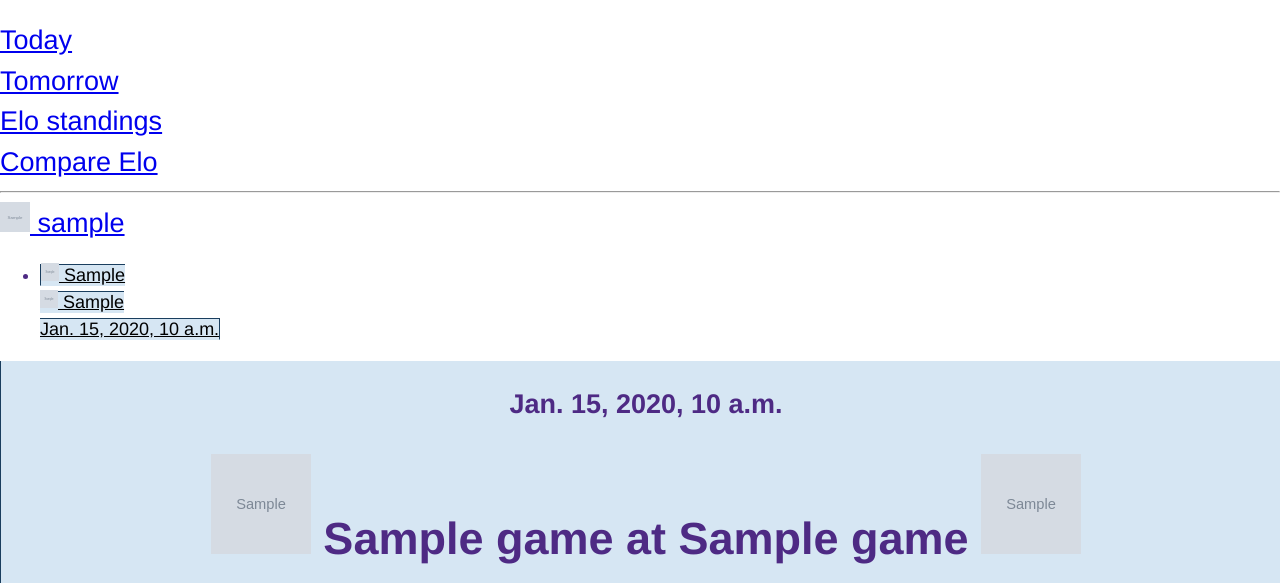
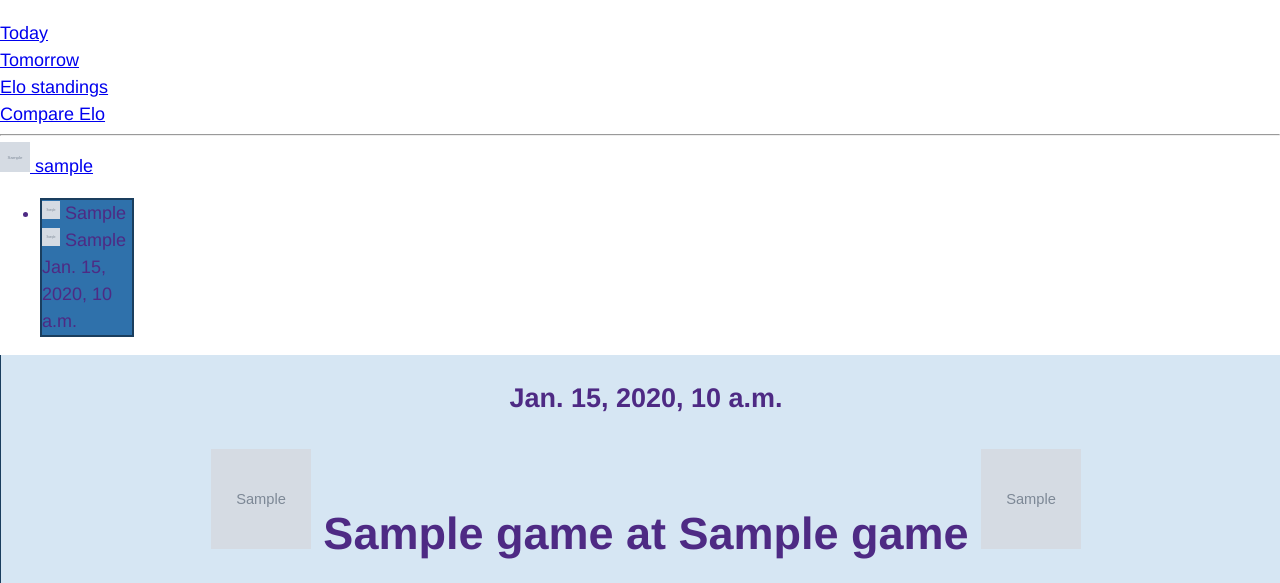
Before and after one commit to scottcoughlin2014/nbajump, a Django app: template templates/index.html in a window 1280 px wide. Shown: the top 583 px of the page. Run offline with Django 3.2, Linux system fonts and the light colour scheme; the template is opened without the code that fills it: most values are stand-ins (such as "Sample title", 1, 10 or a date in 2020); grey boxes marked "Sample" are stand-in pictures; data that the repository does not hold is empty; some libraries are stand-ins or nearby versions.

Commit message:
Fixing some style things

```diff
--- a/static/css/styles.css
+++ b/static/css/styles.css
@@ -16,6 +16,7 @@ table {
     margin-top: 20px;
     padding: 0;
     list-style: none;
+    font: 400 12px/1.5 'Avenir', Helvetica, sans-serif;
 }
 
 .nav-tabs
@@ -24,10 +25,14 @@ table {
    width:100%;
  }
 
-.nav-tabs > li a {
-    border: 1px solid #1A3E5E;
+.nav-tabs > li {
+    border: 2px solid #1A3E5E;
     background-color:#2F71AB;
-    color:#fff;
+    width: 90px;
+    }
+
+.nav-tabs > li >a{
+    color:white;
     }
 
 .nav-tabs > li.active > a,
@@ -39,7 +44,7 @@ table {
     border-bottom-color: transparent;
     }
 
-.nav-tabs > li > a:hover{
+.nav-tabs > li :hover{
   background-color: #D6E6F3 !important;
     border-radius: 5px;
     color:#000;
--- a/templates/index.html
+++ b/templates/index.html
@@ -9,7 +9,7 @@
 <ul class="nav nav-tabs" role="tablist">
   {% for g in games %}
   {% if forloop.counter == 1 %}
-  <li class="active"><a href={{g.in_tag}} role="tab" data-toggle="tab">
+  <li class="active"><a1 href={{g.in_tag}} role="tab" data-toggle="tab">
   <img src="{% static g.a_s_logo %}" alt="logo" style="width:18px;height:18px;">
   {{g.a_tri}}<br>
   <img src="{% static g.h_s_logo %}" alt="logo" style="width:18px;height:18px;">
```
